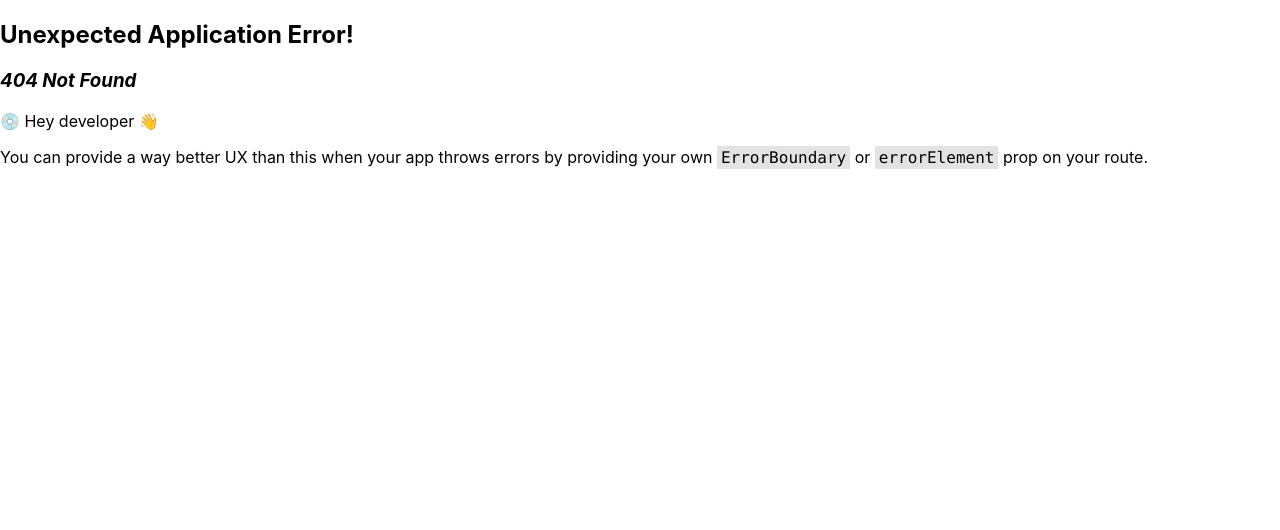
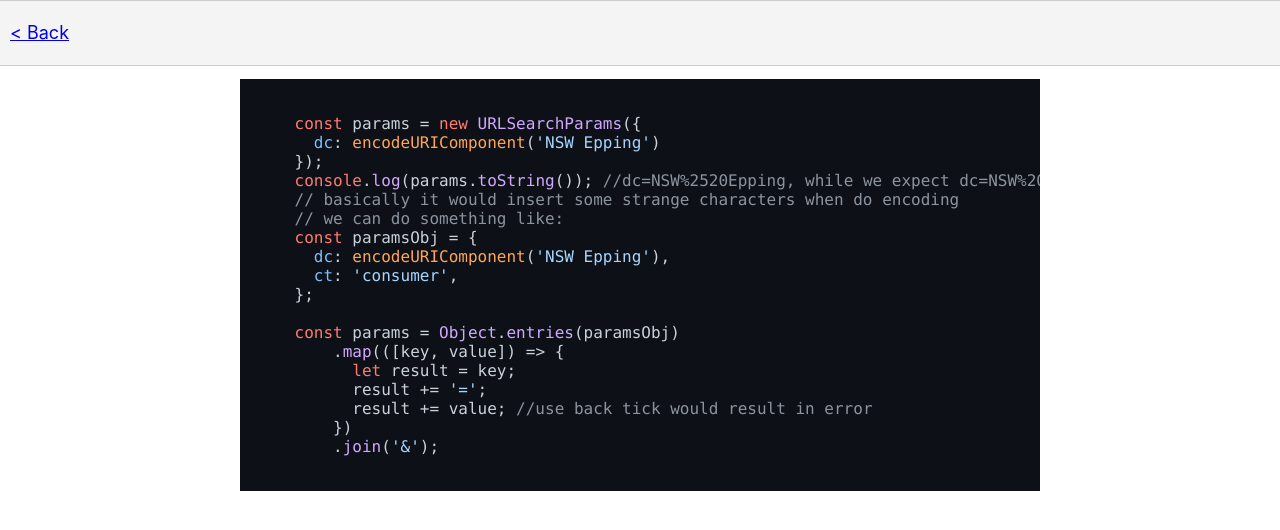
Before and after one commit to 615349/615349.GitHub.io, a React (Create React App) app: page /url-search-params in a window 1280 px wide. Before the commit this address had no page. Shown: the top 530 px of the page. Built offline with nearby package versions, Linux system fonts and the light colour scheme.

Commit message:
url search params

```diff
--- a/src/components/ArrayFlatten.tsx
+++ b/src/components/ArrayFlatten.tsx
@@ -1,14 +1,7 @@
-import React, { useEffect } from "react";
-import "highlight.js/styles/github-dark.css";
-import hl from "highlight.js";
 import Code from "./Code";
 import Back from "./Back";
 
 const ArrayFlatten = () => {
-  useEffect(() => {
-    hl.highlightAll();
-  }, []);
-
   const code = `
     const arr = [1, 2, 3, [4, 5, [6, 8], 9]];
     arr.flat(Infinity); // [1, 2, 3, 4, 5, 6, 8, 9]
--- a/src/components/Home.tsx
+++ b/src/components/Home.tsx
@@ -30,6 +30,7 @@ const Home = () => {
       <Inner>
         <Section href="array-flatten" text="Array flatten" />
         <Section href="optional" text="TS - Optional" />
+        <Section href="url-search-params" text="UrlSearchParams" />
       </Inner>
     </Wrapper>
   );
--- a/src/components/Optional.tsx
+++ b/src/components/Optional.tsx
@@ -1,15 +1,8 @@
-import React, { useEffect } from "react";
-import "highlight.js/styles/github-dark.css";
-import hl from "highlight.js";
 import Code from "./Code";
 import Back from "./Back";
 import Description from "./Description";
 
 const Optional = () => {
-  useEffect(() => {
-    hl.highlightAll();
-  }, []);
-
   const code1 = `
     type Article = {
       author: string;
--- /dev/null
+++ b/src/components/UrlSearchParams.tsx
@@ -0,0 +1,35 @@
+import Code from "./Code";
+import Back from "./Back";
+
+
+const UrlSearchParams = () => {
+  const code = `
+    const params = new URLSearchParams({
+      dc: encodeURIComponent('NSW Epping')
+    });
+    console.log(params.toString()); //dc=NSW%2520Epping, while we expect dc=NSW%20Epping
+    // basically it would insert some strange characters when do encoding
+    // we can do something like:
+    const paramsObj = {
+      dc: encodeURIComponent('NSW Epping'),
+      ct: 'consumer',
+    };
+
+    const params = Object.entries(paramsObj)
+        .map(([key, value]) => {
+          let result = key;
+          result += '=';
+          result += value; //use back tick would result in error
+        })
+        .join('&');
+  `;
+
+  return (
+    <>
+      <Back />
+      <Code code={code} />
+    </>
+  );
+};
+
+export default UrlSearchParams;
--- a/src/index.tsx
+++ b/src/index.tsx
@@ -4,6 +4,7 @@ import "./index.css";
 import Home from "./components/Home";
 import ArrayFlatten from "./components/ArrayFlatten";
 import Optional from "./components/Optional";
+import UrlSearchParams from "./components/UrlSearchParams";
 
 import { createBrowserRouter, RouterProvider } from "react-router-dom";
 
@@ -20,6 +21,10 @@ const router = createBrowserRouter([
     path: "optional",
     element: <Optional />,
   },
+  {
+    path: "url-search-params",
+    element: <UrlSearchParams />,
+  },
 ]);
 
 createRoot(document.getElementById("root") as HTMLElement).render(
```
